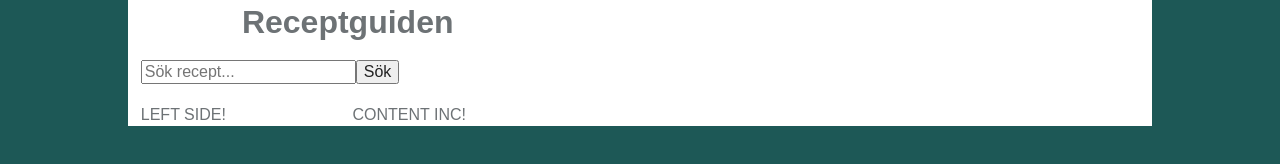
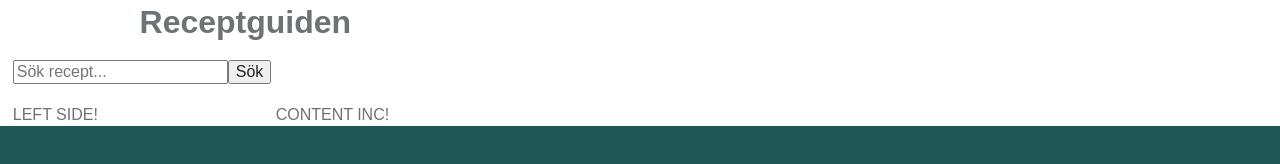
Before and after one commit to philiptmark/angular-app, a website: page app/index.html in a window 1280 px wide. Drawn offline with nearby package versions, Linux system fonts and the light colour scheme.

Commit message:
Set max width and centered all content

```diff
--- a/app/app.css
+++ b/app/app.css
@@ -20,11 +20,12 @@ header h1 a{
 }
 
 .siteContentContainer{
-  margin-left: 10%;
-  margin-right: 10%;
+  margin-left: auto;
+  margin-right: auto;
   padding-left: 1%;
   padding-left: 1%;
   background-color: #fff;
+  max-width: 1344px;
 }
 
 .searchInput{
```
